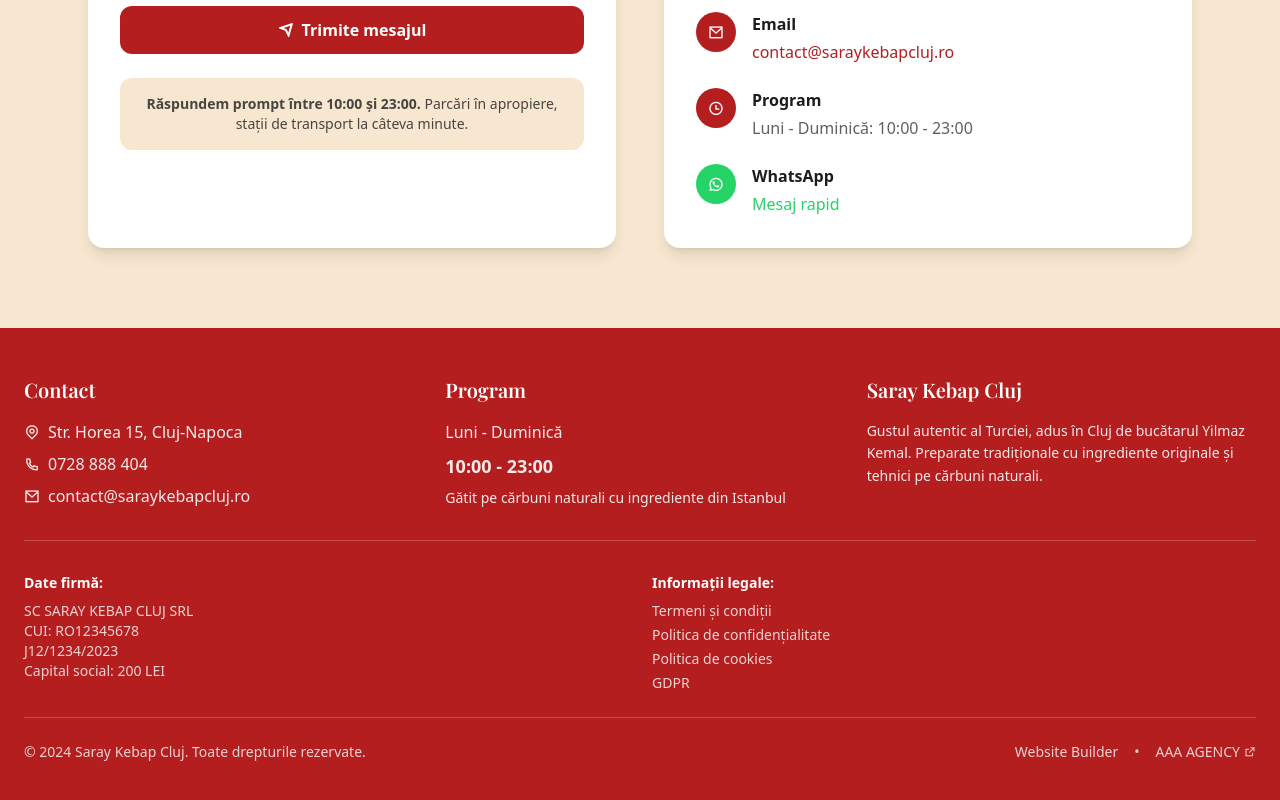
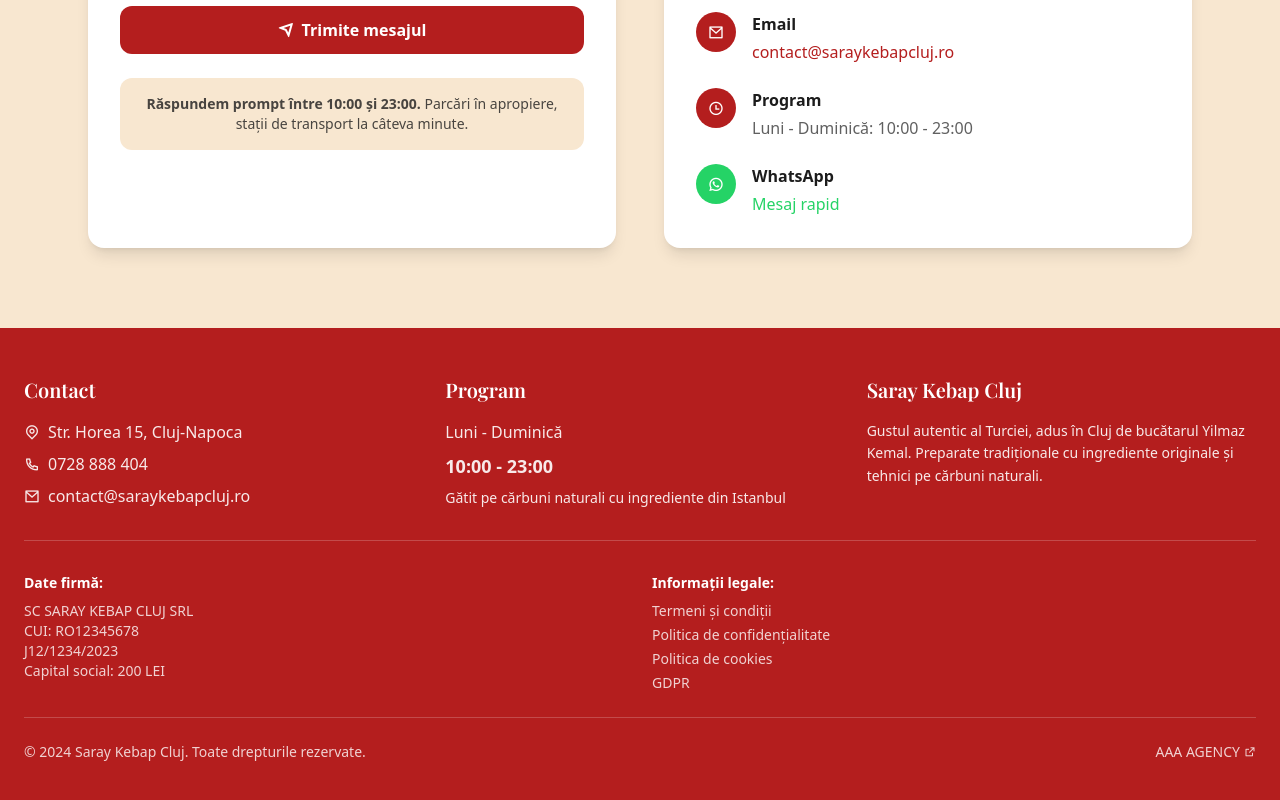
Before and after one commit to grabbedbyalienspayments-eng/Turkyshg, a React (Vite) app: page / in a window 1280 px wide. Shown: the part 9103-9903 px from the top of the page. Built offline with nearby package versions, Linux system fonts and the light colour scheme.

Commit message:
Remove Website Builder link from Footer component

```diff
--- a/src/pages/home/components/Footer.tsx
+++ b/src/pages/home/components/Footer.tsx
@@ -82,16 +82,7 @@
           <div className="mb-4 md:mb-0">
             <p>&copy; 2024 Saray Kebap Cluj. Toate drepturile rezervate.</p>
           </div>
-          <div className="flex items-center space-x-4">
-            <a
-              href="https://readdy.ai/?origin=logo"
-              target="_blank"
-              rel="noopener noreferrer"
-              className="hover:text-white transition-colors"
-            >
-              Website Builder
-            </a>
-            <span>•</span>
+          <div className="flex items-center">
             <a
               href="https://youtube.com/@aaaagency"
               target="_blank"
```
